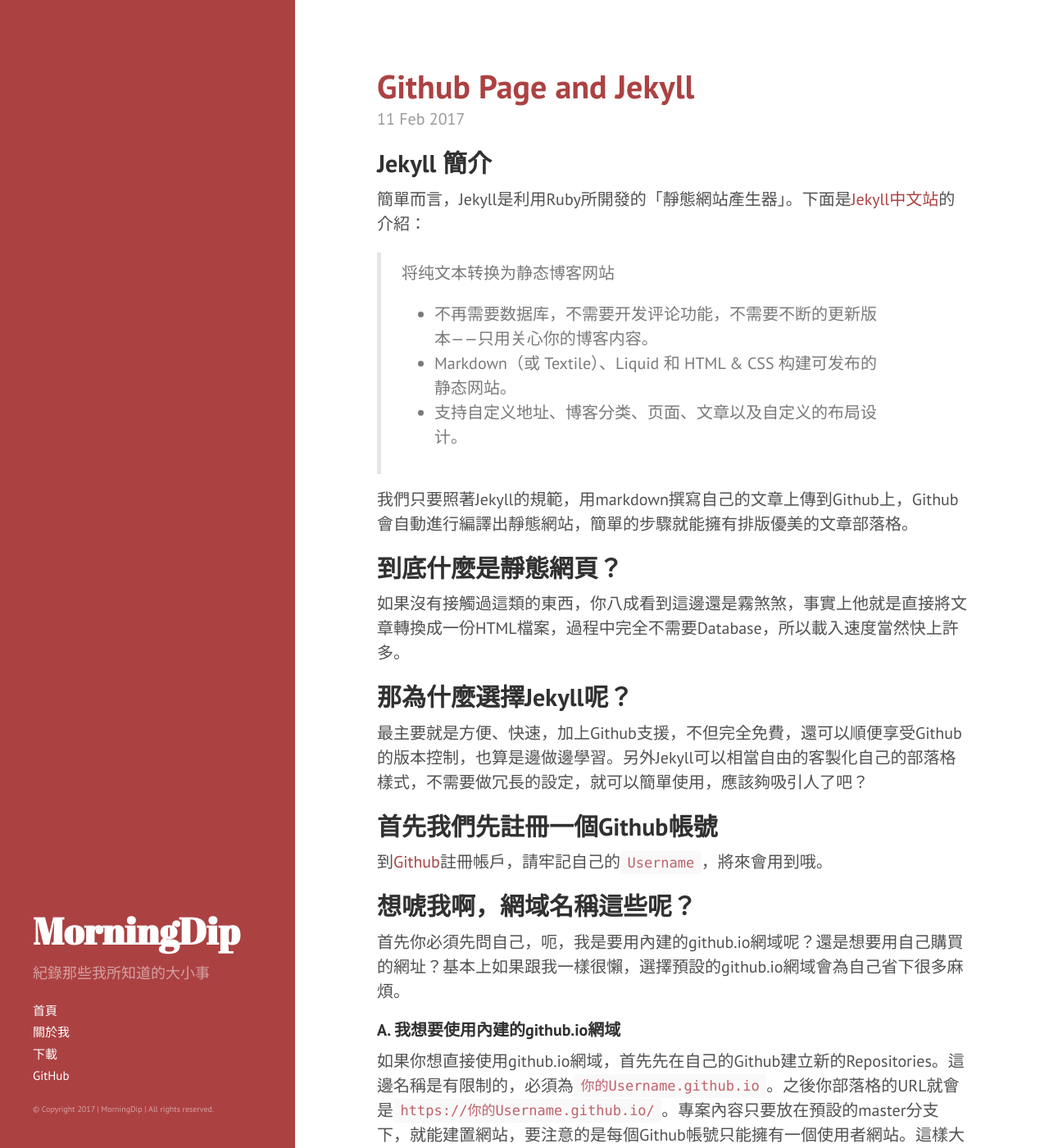
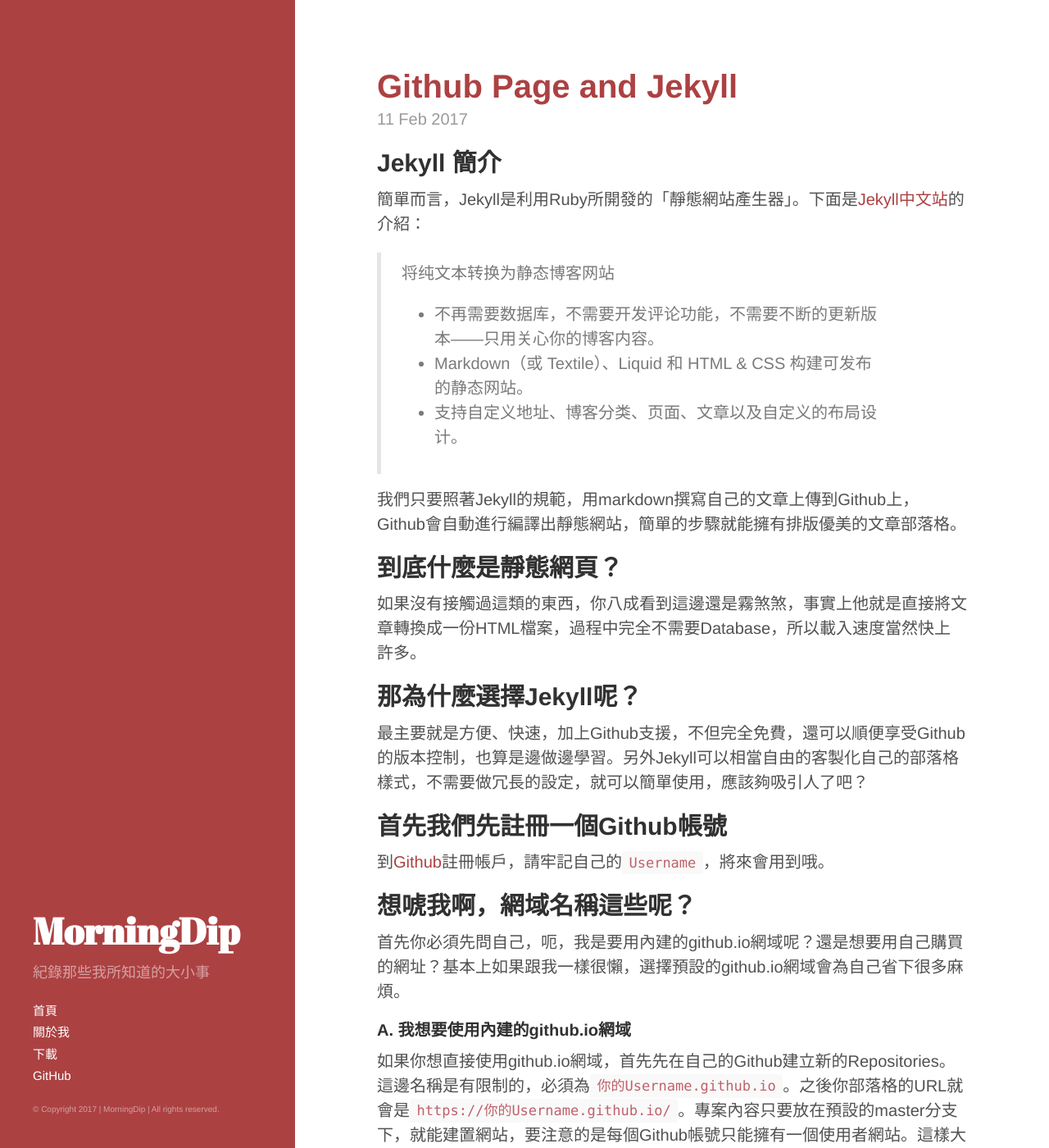
Before and after one commit to MorningDip/morningdip.github.io, a Jekyll site: the page built from index.html, in a window 1280 px wide and 1400 px high. Shown: the whole window at 82% size. Built offline with Jekyll 4.4.1, drawn with Linux system fonts in a browser that asks for light colours; the list of posts is cut into pages by our own code.

Commit message:
[fix] using Google Web Font

```diff
--- a/_includes/comments.html
+++ b/_includes/comments.html
@@ -7,7 +7,6 @@
 *  LEARN WHY DEFINING THESE VARIABLES IS IMPORTANT: https://disqus.com/admin/universalcode/#configuration-variables*/
 
 var disqus_config = function () {
-//this.page.url = 'https://morningdip.github.com{{ page.url }}';
 this.page.identifier = '{{ page.url }}';
 };
 
--- a/public/css/hyde.css
+++ b/public/css/hyde.css
@@ -30,6 +30,10 @@
  *
  * Update the foundational and global aspects of the page.
  */
+
+<style>
+@import url('https://fonts.googleapis.com/css?family=Abril+Fatface');
+</style>
 
 html {
   font-family: "PT Sans", Helvetica, Arial, sans-serif;
```
